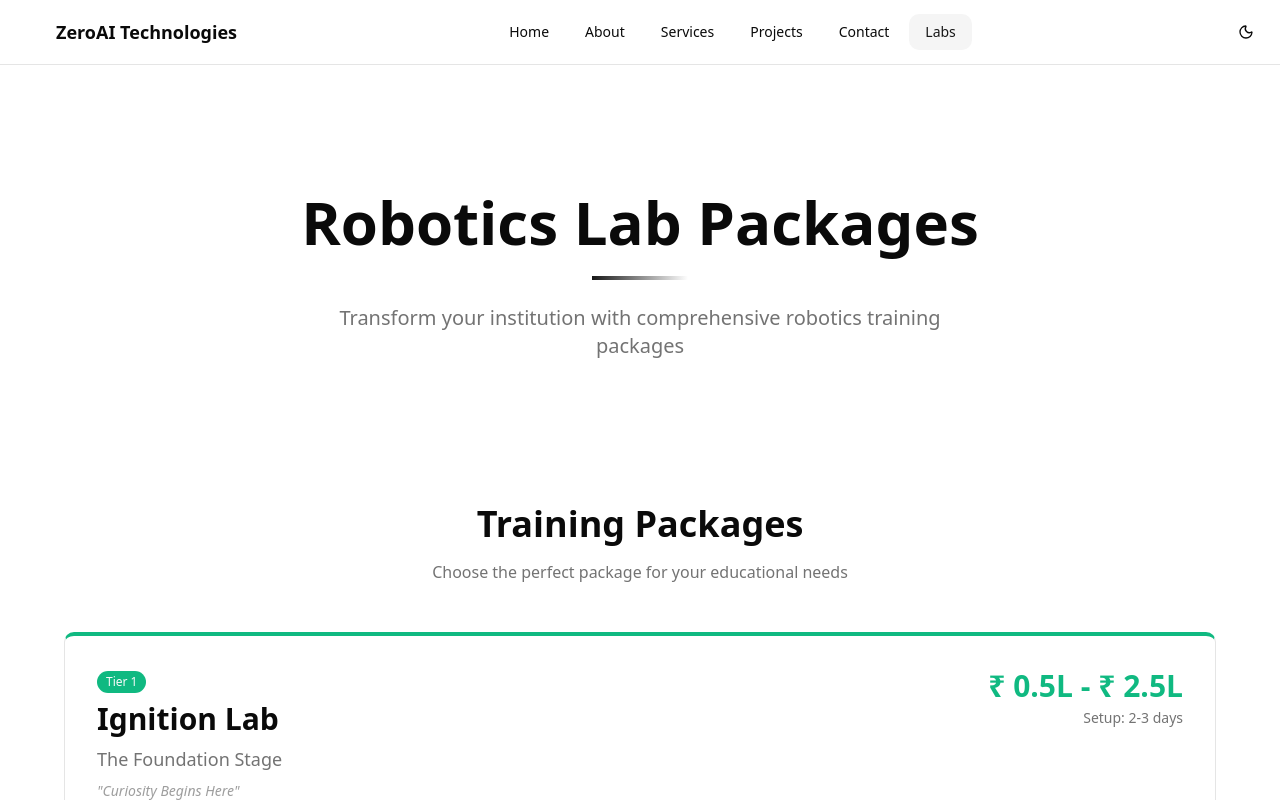
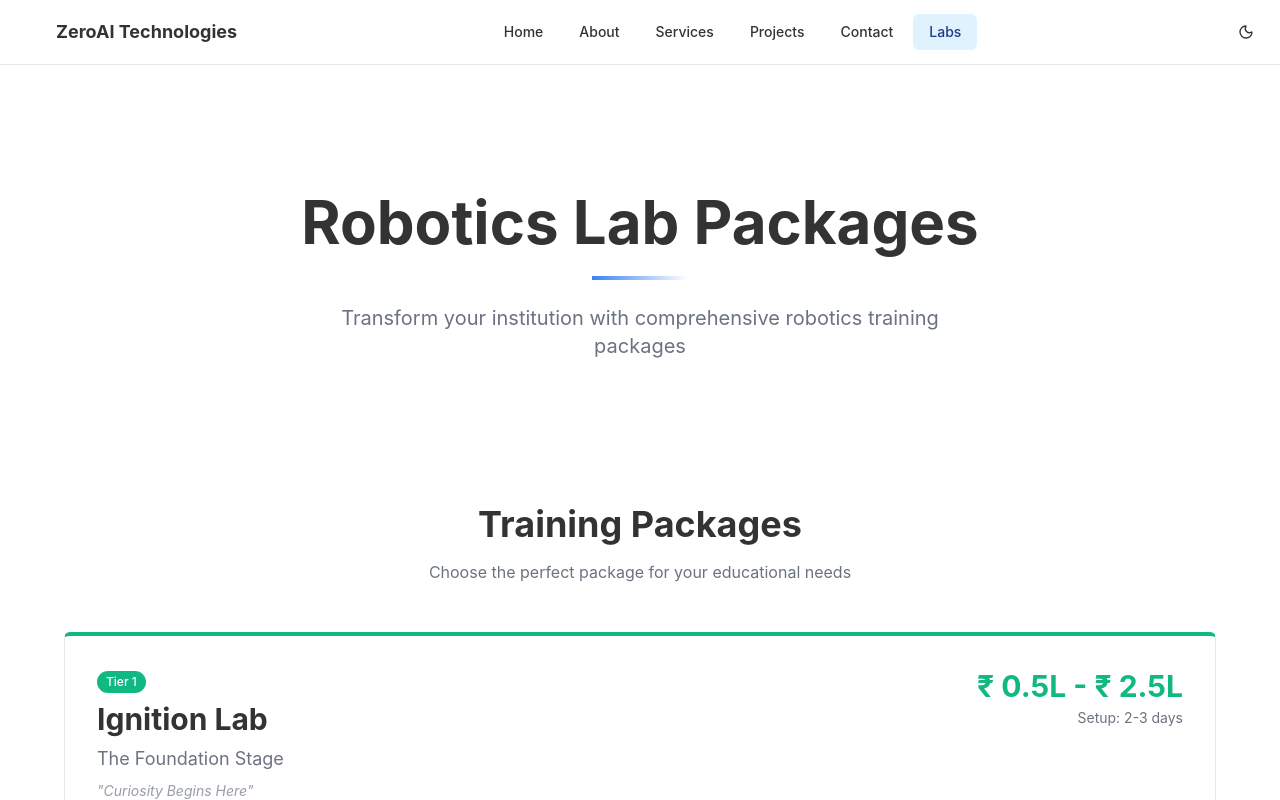
Before and after one commit to Lottie128/official, a React (Vite) app in the folder apps/web/: page /labs in a window 1280 px wide. Shown: the top 800 px of the page. Built offline with nearby package versions, Linux system fonts and the light colour scheme.

Commit message:
chore: update styles in index.css

```diff
--- a/apps/web/src/index.css
+++ b/apps/web/src/index.css
@@ -3,14 +3,128 @@
 
 @custom-variant dark (&:is(.dark *));
 
+:root {
+  --background: #ffffff;
+  --foreground: #333333;
+  --card: #ffffff;
+  --card-foreground: #333333;
+  --popover: #ffffff;
+  --popover-foreground: #333333;
+  --primary: #3b82f6;
+  --primary-foreground: #ffffff;
+  --secondary: #f3f4f6;
+  --secondary-foreground: #4b5563;
+  --muted: #f9fafb;
+  --muted-foreground: #6b7280;
+  --accent: #e0f2fe;
+  --accent-foreground: #1e3a8a;
+  --destructive: #ef4444;
+  --destructive-foreground: #ffffff;
+  --border: #e5e7eb;
+  --input: #e5e7eb;
+  --ring: #3b82f6;
+  --chart-1: #3b82f6;
+  --chart-2: #2563eb;
+  --chart-3: #1d4ed8;
+  --chart-4: #1e40af;
+  --chart-5: #1e3a8a;
+  --sidebar: #f9fafb;
+  --sidebar-foreground: #333333;
+  --sidebar-primary: #3b82f6;
+  --sidebar-primary-foreground: #ffffff;
+  --sidebar-accent: #e0f2fe;
+  --sidebar-accent-foreground: #1e3a8a;
+  --sidebar-border: #e5e7eb;
+  --sidebar-ring: #3b82f6;
+  --lab-ignition: #10b981;
+  --lab-evolution: #667eea;
+  --lab-intelligence: #a855f7;
+  --lab-singularity: #00d9ff;
+  --lab-infinity: #ff006e;
+  --font-sans: Inter, sans-serif;
+  --font-serif: Source Serif 4, serif;
+  --font-mono: JetBrains Mono, monospace;
+  --radius: 0.375rem;
+  --shadow-x: 0;
+  --shadow-y: 1px;
+  --shadow-blur: 3px;
+  --shadow-spread: 0px;
+  --shadow-opacity: 0.1;
+  --shadow-color: oklch(0 0 0);
+  --shadow-2xs: 0 1px 3px 0px hsl(0 0% 0% / 0.05);
+  --shadow-xs: 0 1px 3px 0px hsl(0 0% 0% / 0.05);
+  --shadow-sm:
+    0 1px 3px 0px hsl(0 0% 0% / 0.1), 0 1px 2px -1px hsl(0 0% 0% / 0.1);
+  --shadow: 0 1px 3px 0px hsl(0 0% 0% / 0.1), 0 1px 2px -1px hsl(0 0% 0% / 0.1);
+  --shadow-md:
+    0 1px 3px 0px hsl(0 0% 0% / 0.1), 0 2px 4px -1px hsl(0 0% 0% / 0.1);
+  --shadow-lg:
+    0 1px 3px 0px hsl(0 0% 0% / 0.1), 0 4px 6px -1px hsl(0 0% 0% / 0.1);
+  --shadow-xl:
+    0 1px 3px 0px hsl(0 0% 0% / 0.1), 0 8px 10px -1px hsl(0 0% 0% / 0.1);
+  --shadow-2xl: 0 1px 3px 0px hsl(0 0% 0% / 0.25);
+  --tracking-normal: 0em;
+  --spacing: 0.25rem;
+}
+
+.dark {
+  --background: #171717;
+  --foreground: #e5e5e5;
+  --card: #262626;
+  --card-foreground: #e5e5e5;
+  --popover: #262626;
+  --popover-foreground: #e5e5e5;
+  --primary: #3b82f6;
+  --primary-foreground: #ffffff;
+  --secondary: #262626;
+  --secondary-foreground: #e5e5e5;
+  --muted: #1f1f1f;
+  --muted-foreground: #a3a3a3;
+  --accent: #1e3a8a;
+  --accent-foreground: #bfdbfe;
+  --destructive: #ef4444;
+  --destructive-foreground: #ffffff;
+  --border: #404040;
+  --input: #404040;
+  --ring: #3b82f6;
+  --chart-1: #60a5fa;
+  --chart-2: #3b82f6;
+  --chart-3: #2563eb;
+  --chart-4: #1d4ed8;
+  --chart-5: #1e40af;
+  --sidebar: #171717;
+  --sidebar-foreground: #e5e5e5;
+  --sidebar-primary: #3b82f6;
+  --sidebar-primary-foreground: #ffffff;
+  --sidebar-accent: #1e3a8a;
+  --sidebar-accent-foreground: #bfdbfe;
+  --sidebar-border: #404040;
+  --sidebar-ring: #3b82f6;
+  --font-sans: Inter, sans-serif;
+  --font-serif: Source Serif 4, serif;
+  --font-mono: JetBrains Mono, monospace;
+  --radius: 0.375rem;
+  --shadow-x: 0;
+  --shadow-y: 1px;
+  --shadow-blur: 3px;
+  --shadow-spread: 0px;
+  --shadow-opacity: 0.1;
+  --shadow-color: oklch(0 0 0);
+  --shadow-2xs: 0 1px 3px 0px hsl(0 0% 0% / 0.05);
+  --shadow-xs: 0 1px 3px 0px hsl(0 0% 0% / 0.05);
+  --shadow-sm:
+    0 1px 3px 0px hsl(0 0% 0% / 0.1), 0 1px 2px -1px hsl(0 0% 0% / 0.1);
+  --shadow: 0 1px 3px 0px hsl(0 0% 0% / 0.1), 0 1px 2px -1px hsl(0 0% 0% / 0.1);
+  --shadow-md:
+    0 1px 3px 0px hsl(0 0% 0% / 0.1), 0 2px 4px -1px hsl(0 0% 0% / 0.1);
+  --shadow-lg:
+    0 1px 3px 0px hsl(0 0% 0% / 0.1), 0 4px 6px -1px hsl(0 0% 0% / 0.1);
+  --shadow-xl:
+    0 1px 3px 0px hsl(0 0% 0% / 0.1), 0 8px 10px -1px hsl(0 0% 0% / 0.1);
+  --shadow-2xl: 0 1px 3px 0px hsl(0 0% 0% / 0.25);
+}
+
 @theme inline {
-  --radius-sm: calc(var(--radius) - 4px);
-  --radius-md: calc(var(--radius) - 2px);
-  --radius-lg: var(--radius);
-  --radius-xl: calc(var(--radius) + 4px);
-  --radius-2xl: calc(var(--radius) + 8px);
-  --radius-3xl: calc(var(--radius) + 12px);
-  --radius-4xl: calc(var(--radius) + 16px);
   --color-background: var(--background);
   --color-foreground: var(--foreground);
   --color-card: var(--card);
@@ -26,6 +140,7 @@
   --color-accent: var(--accent);
   --color-accent-foreground: var(--accent-foreground);
   --color-destructive: var(--destructive);
+  --color-destructive-foreground: var(--destructive-foreground);
   --color-border: var(--border);
   --color-input: var(--input);
   --color-ring: var(--ring);
@@ -34,11 +149,6 @@
   --color-chart-3: var(--chart-3);
   --color-chart-4: var(--chart-4);
   --color-chart-5: var(--chart-5);
-  --color-lab-ignition: var(--lab-ignition);
-  --color-lab-evolution: var(--lab-evolution);
-  --color-lab-intelligence: var(--lab-intelligence);
-  --color-lab-singularity: var(--lab-singularity);
-  --color-lab-infinity: var(--lab-infinity);
   --color-sidebar: var(--sidebar);
   --color-sidebar-foreground: var(--sidebar-foreground);
   --color-sidebar-primary: var(--sidebar-primary);
@@ -47,85 +157,30 @@
   --color-sidebar-accent-foreground: var(--sidebar-accent-foreground);
   --color-sidebar-border: var(--sidebar-border);
   --color-sidebar-ring: var(--sidebar-ring);
-}
 
-:root {
-  --radius: 0.625rem;
-  --background: oklch(1 0 0);
-  --foreground: oklch(0.145 0 0);
-  --card: oklch(1 0 0);
-  --card-foreground: oklch(0.145 0 0);
-  --popover: oklch(1 0 0);
-  --popover-foreground: oklch(0.145 0 0);
-  --primary: oklch(0.205 0 0);
-  --primary-foreground: oklch(0.985 0 0);
-  --secondary: oklch(0.97 0 0);
-  --secondary-foreground: oklch(0.205 0 0);
-  --muted: oklch(0.97 0 0);
-  --muted-foreground: oklch(0.556 0 0);
-  --accent: oklch(0.97 0 0);
-  --accent-foreground: oklch(0.205 0 0);
-  --destructive: oklch(0.577 0.245 27.325);
-  --border: oklch(0.922 0 0);
-  --input: oklch(0.922 0 0);
-  --ring: oklch(0.708 0 0);
-  --chart-1: oklch(0.646 0.222 41.116);
-  --chart-2: oklch(0.6 0.118 184.704);
-  --chart-3: oklch(0.398 0.07 227.392);
-  --chart-4: oklch(0.828 0.189 84.429);
-  --chart-5: oklch(0.769 0.188 70.08);
-  --lab-ignition: #10b981;
-  --lab-evolution: #667eea;
-  --lab-intelligence: #a855f7;
-  --lab-singularity: #00d9ff;
-  --lab-infinity: #ff006e;
-  --sidebar: oklch(0.985 0 0);
-  --sidebar-foreground: oklch(0.145 0 0);
-  --sidebar-primary: oklch(0.205 0 0);
-  --sidebar-primary-foreground: oklch(0.985 0 0);
-  --sidebar-accent: oklch(0.97 0 0);
-  --sidebar-accent-foreground: oklch(0.205 0 0);
-  --sidebar-border: oklch(0.922 0 0);
-  --sidebar-ring: oklch(0.708 0 0);
-}
+  --color-lab-ignition: var(--lab-ignition);
+  --color-lab-evolution: var(--lab-evolution);
+  --color-lab-intelligence: var(--lab-intelligence);
+  --color-lab-singularity: var(--lab-singularity);
+  --color-lab-infinity: var(--lab-infinity);
 
-.dark {
-  --background: oklch(0.145 0 0);
-  --foreground: oklch(0.985 0 0);
-  --card: oklch(0.205 0 0);
-  --card-foreground: oklch(0.985 0 0);
-  --popover: oklch(0.205 0 0);
-  --popover-foreground: oklch(0.985 0 0);
-  --primary: oklch(0.922 0 0);
-  --primary-foreground: oklch(0.205 0 0);
-  --secondary: oklch(0.269 0 0);
-  --secondary-foreground: oklch(0.985 0 0);
-  --muted: oklch(0.269 0 0);
-  --muted-foreground: oklch(0.708 0 0);
-  --accent: oklch(0.269 0 0);
-  --accent-foreground: oklch(0.985 0 0);
-  --destructive: oklch(0.704 0.191 22.216);
-  --border: oklch(1 0 0 / 10%);
-  --input: oklch(1 0 0 / 15%);
-  --ring: oklch(0.556 0 0);
-  --chart-1: oklch(0.488 0.243 264.376);
-  --chart-2: oklch(0.696 0.17 162.48);
-  --chart-3: oklch(0.769 0.188 70.08);
-  --chart-4: oklch(0.627 0.265 303.9);
-  --chart-5: oklch(0.645 0.246 16.439);
-  --lab-ignition: #10b981;
-  --lab-evolution: #667eea;
-  --lab-intelligence: #a855f7;
-  --lab-singularity: #00d9ff;
-  --lab-infinity: #ff006e;
-  --sidebar: oklch(0.205 0 0);
-  --sidebar-foreground: oklch(0.985 0 0);
-  --sidebar-primary: oklch(0.488 0.243 264.376);
-  --sidebar-primary-foreground: oklch(0.985 0 0);
-  --sidebar-accent: oklch(0.269 0 0);
-  --sidebar-accent-foreground: oklch(0.985 0 0);
-  --sidebar-border: oklch(1 0 0 / 10%);
-  --sidebar-ring: oklch(0.556 0 0);
+  --font-sans: var(--font-sans);
+  --font-mono: var(--font-mono);
+  --font-serif: var(--font-serif);
+
+  --radius-sm: calc(var(--radius) - 4px);
+  --radius-md: calc(var(--radius) - 2px);
+  --radius-lg: var(--radius);
+  --radius-xl: calc(var(--radius) + 4px);
+
+  --shadow-2xs: var(--shadow-2xs);
+  --shadow-xs: var(--shadow-xs);
+  --shadow-sm: var(--shadow-sm);
+  --shadow: var(--shadow);
+  --shadow-md: var(--shadow-md);
+  --shadow-lg: var(--shadow-lg);
+  --shadow-xl: var(--shadow-xl);
+  --shadow-2xl: var(--shadow-2xl);
 }
 
 @layer base {
```
